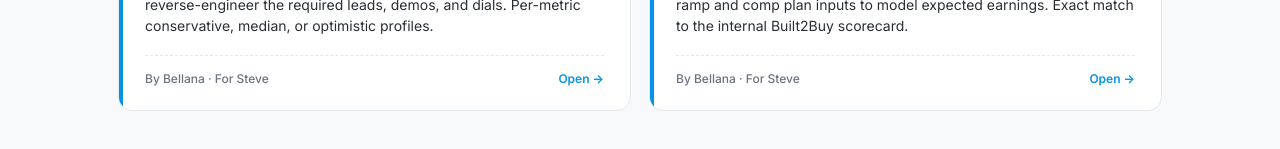
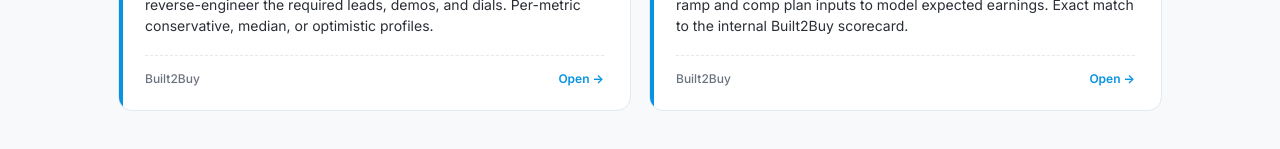
Before and after one commit to dotcomjungle/built2buy-public, a plain HTML site: page index.html in a window 1280 px wide. Shown: the part 483-632 px from the top of the page. Drawn offline with Linux system fonts and the light colour scheme.

Commit message:
Stand this repository up as its own agent
This directory moved out of the Bridge tree to /Users/mac/sites on 2026-09-07,
which makes it a repository agent's world rather than a crew member's project.
An agent named built2buy-public now owns it: no persona, no crew name prepend,
no fallback to another identity.

What that means concretely lives in CLAUDE.md, and the agent definition,
commands and skill point there rather than restating it. Three things in it are
specific to this repository and worth naming here:

- Everything committed here is world-readable the moment it is pushed. There is
  no login and no recall. The publish-review skill is the read that has to
  happen before a page goes out, because the door only opens one way.
- main carries no branch protection, and this repository is deliberately absent
  from the tier registry for that reason, so the push guard hard-blocks it. That
  block is the guard working. The /ready command stops the agent at "committed
  on my own branch" and hands the push to a person.
- The crew bylines came off the index page and the crewmate/teammate meta tags
  came off the calculator. A page on a public site should not sign itself with
  the name of an internal persona; Built2Buy is who publishes it.

.vercelignore keeps the agent tooling out of the deployment. Repo-root markdown
is not served in practice today, but that is a property of Vercel's handling
rather than a guarantee, and this is the one site where being wrong about it
cannot be undone.

Ideated And Architected By Steve Rice For Dotcomjungle and Built2Buy.

```diff
--- a/index.html
+++ b/index.html
@@ -71,7 +71,7 @@
       <div class="title">Dials to Deals Calculator</div>
       <div class="summary">From 1,000 calls, how many deals? Or flip it — set a deal goal and reverse-engineer the required leads, demos, and dials. Per-metric conservative, median, or optimistic profiles.</div>
       <div class="footer">
-        <span class="by">By Bellana · For Steve</span>
+        <span class="by">Built2Buy</span>
         <span class="arrow">Open →</span>
       </div>
     </a>
@@ -81,7 +81,7 @@
       <div class="title">Sales Rep Commission Calculator</div>
       <div class="summary">24-month commission projection — recruiting baseline. Edit the deal ramp and comp plan inputs to model expected earnings. Exact match to the internal Built2Buy scorecard.</div>
       <div class="footer">
-        <span class="by">By Bellana · For Steve</span>
+        <span class="by">Built2Buy</span>
         <span class="arrow">Open →</span>
       </div>
     </a>
```
Also changed, not shown: dials-to-deals-calculator.html (+0 -2 lines), .claude/settings.json (added), 10 other files.
